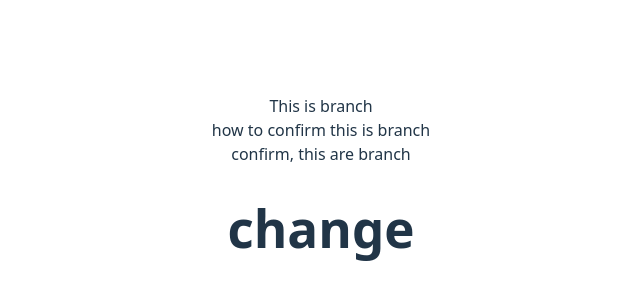
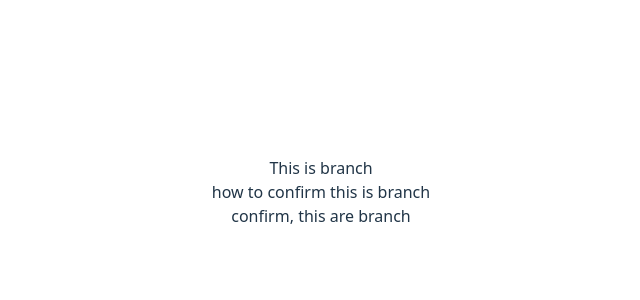
Before and after one commit to Shantanu6161/NewProject, a React (Vite) app: page / in a window 1280 px wide. Shown: the part 208-508 px from the top of the page, without its empty margins (319-959 px from the left). Built offline with nearby package versions, Linux system fonts and the light colour scheme.

Commit message:
completed

```diff
--- a/src/Components/Test.jsx
+++ b/src/Components/Test.jsx
@@ -8,7 +8,6 @@ const Test = () => {
             <div>This is branch </div>
             <div>how to confirm this is branch</div>
             <div>confirm, this are branch</div>
-            <h1>change</h1>
         </>
     )
 };
```
